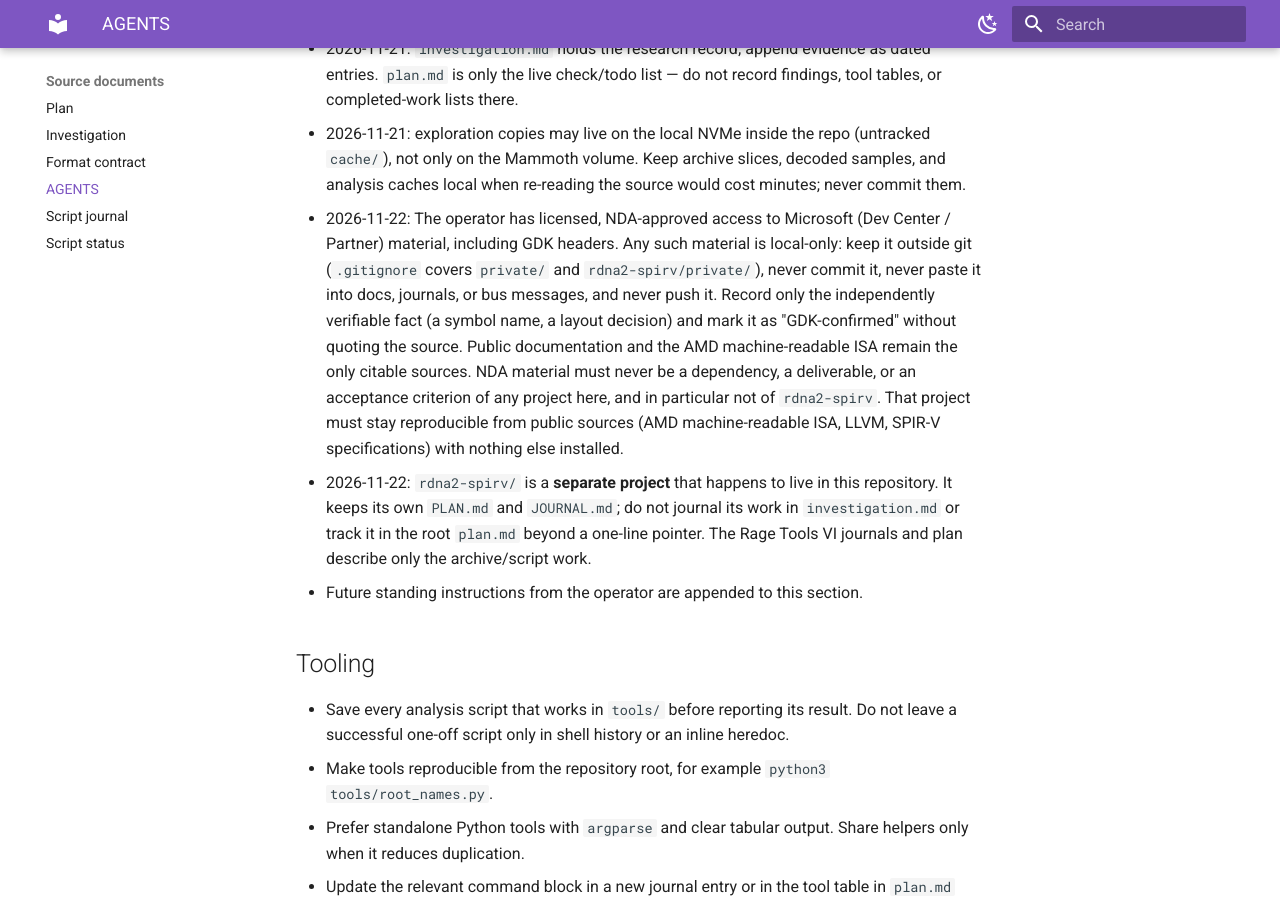
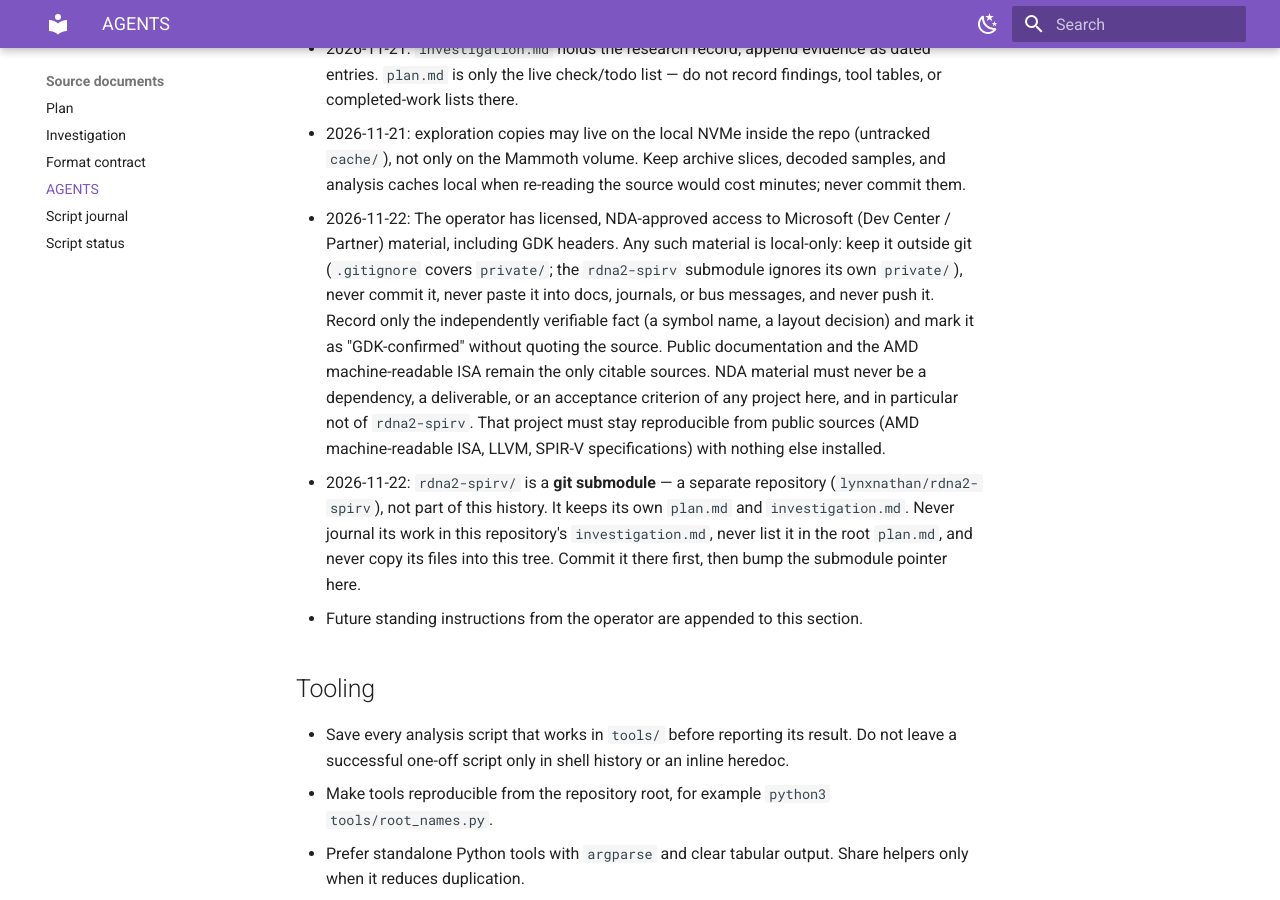
Before and after one commit to lynxnathan/rage-tools-vi, an MkDocs documentation site: the page built from docs/reference/source-agents.md, in a window 1280 px wide and 900 px high, scrolled down 940 px. Built offline with MkDocs 1.6.1 and Material for MkDocs 9.7.7, drawn with Linux system fonts in a browser that asks for light colours.

Commit message:
docs: rdna2-spirv is a submodule

```diff
--- a/AGENTS.md
+++ b/AGENTS.md
@@ -34,8 +34,9 @@ are appended here.
   cost minutes; never commit them.
 - 2026-11-22: The operator has licensed, NDA-approved access to Microsoft
   (Dev Center / Partner) material, including GDK headers. Any such material is
-  local-only: keep it outside git (`.gitignore` covers `private/` and
-  `rdna2-spirv/private/`), never commit it, never paste it into docs, journals,
+  local-only: keep it outside git (`.gitignore` covers `private/`; the
+  `rdna2-spirv` submodule ignores its own `private/`), never commit it, never
+  paste it into docs, journals,
   or bus messages, and never push it. Record only the independently verifiable
   fact (a symbol name, a layout decision) and mark it as "GDK-confirmed" without
   quoting the source. Public documentation and the AMD machine-readable ISA
@@ -44,11 +45,12 @@ are appended here.
   criterion of any project here, and in particular not of `rdna2-spirv`. That
   project must stay reproducible from public sources (AMD machine-readable ISA,
   LLVM, SPIR-V specifications) with nothing else installed.
-- 2026-11-22: `rdna2-spirv/` is a **separate project** that happens to live in
-  this repository. It keeps its own `PLAN.md` and `JOURNAL.md`; do not journal
-  its work in `investigation.md` or track it in the root `plan.md` beyond a
-  one-line pointer. The Rage Tools VI journals and plan describe only the
-  archive/script work.
+- 2026-11-22: `rdna2-spirv/` is a **git submodule** — a separate repository
+  (`lynxnathan/rdna2-spirv`), not part of this history. It keeps its own
+  `plan.md` and `investigation.md`. Never journal its work in this
+  repository's `investigation.md`, never list it in the root `plan.md`, and
+  never copy its files into this tree. Commit it there first, then bump the
+  submodule pointer here.
 - Future standing instructions from the operator are appended to this section.
 
 ## Tooling
```
